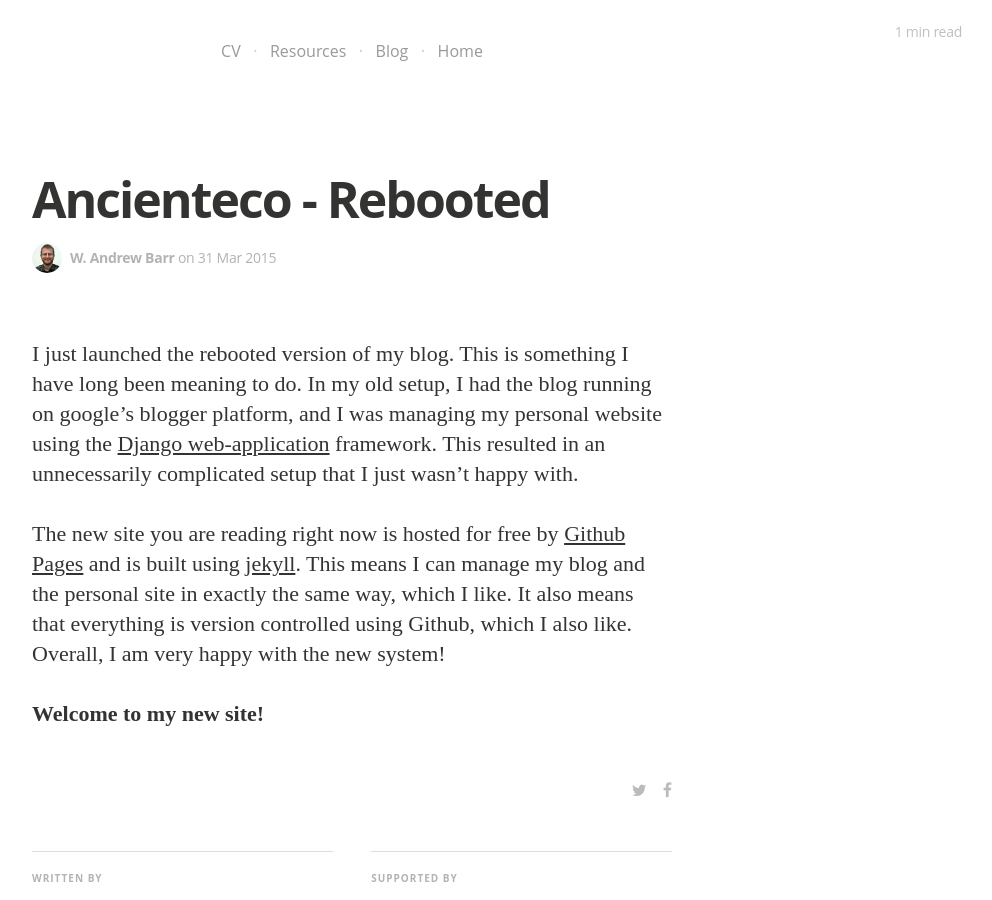
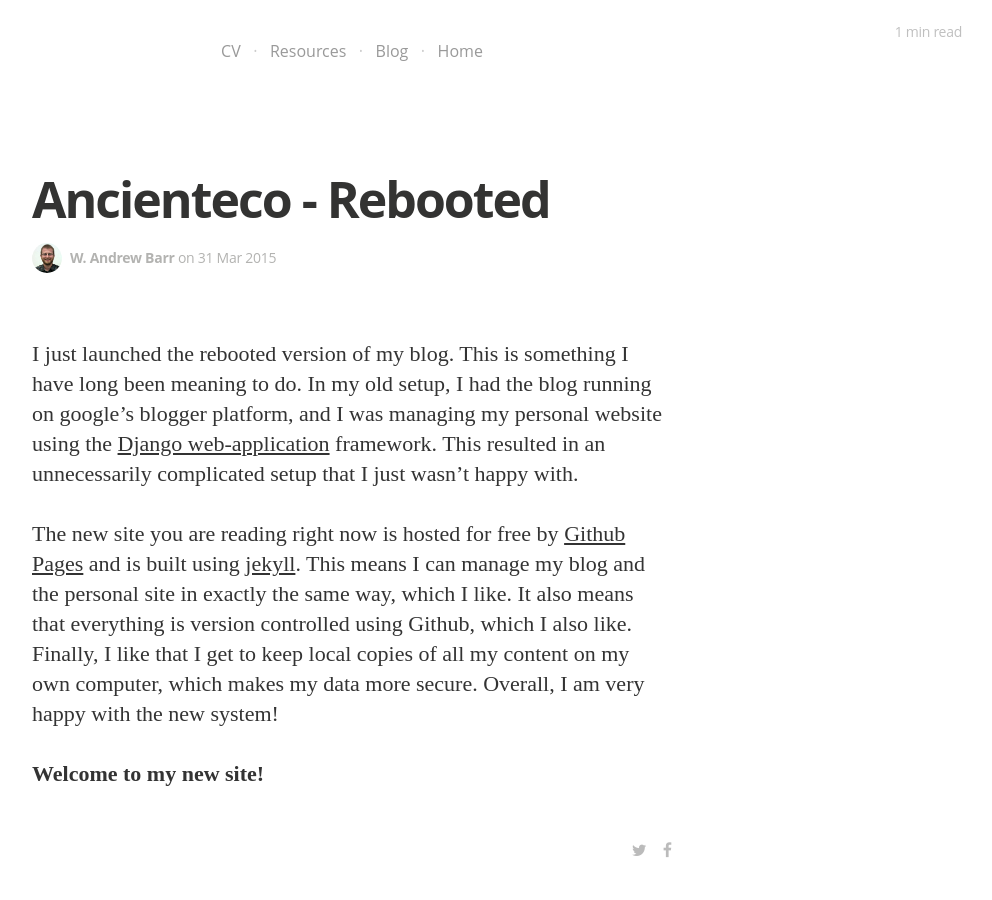
Before and after one commit to wabarr/personal, a Jekyll site: the page built from _posts/2015-03-31-ancienteco-reboot.md, in a window 1280 px wide and 900 px high. Shown: the whole window, without its empty margins (288-1280 px from the left). Built offline with Jekyll 4.4.1, drawn with Linux system fonts in a browser that asks for light colours; nearby versions of some CDN libraries; some web fonts are replaced; Markdown is read by kramdown in place of the engine named in the settings.

Commit message:
update post

```diff
--- a/_posts/2015-03-31-ancienteco-reboot.md
+++ b/_posts/2015-03-31-ancienteco-reboot.md
@@ -6,6 +6,6 @@
 
 I just launched the rebooted version of my blog.  This is something I have long been meaning to do.  In my old setup, I had the blog running on google's blogger platform, and I was managing my personal website using the [Django web-application](https://www.djangoproject.com/) framework.  This resulted in an unnecessarily complicated setup that I just wasn't happy with.
 
-The new site you are reading right now is hosted for free by [Github Pages](https://pages.github.com/) and is built using [jekyll](http://jekyllrb.com/).  This means I can manage my blog and the personal site in exactly the same way, which I like.  It also means that everything is version controlled using Github, which I also like.  Overall, I am very happy with the new system!
+The new site you are reading right now is hosted for free by [Github Pages](https://pages.github.com/) and is built using [jekyll](http://jekyllrb.com/).  This means I can manage my blog and the personal site in exactly the same way, which I like.  It also means that everything is version controlled using Github, which I also like.  Finally, I like that I get to keep local copies of all my content on my own computer, which makes my data more secure. Overall, I am very happy with the new system!
 
 **Welcome to my new site!**
```
